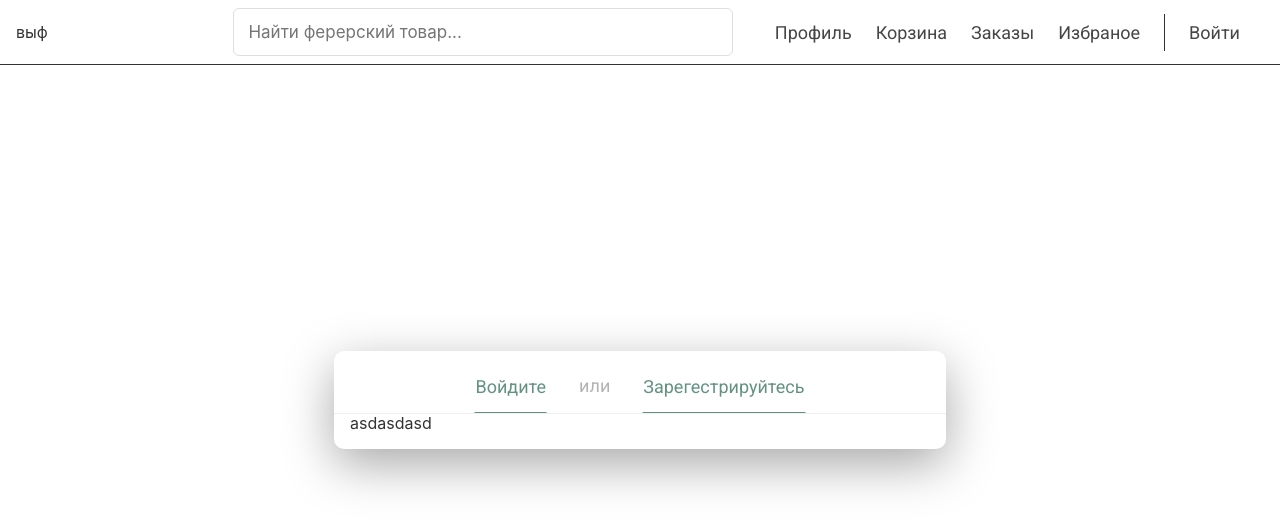
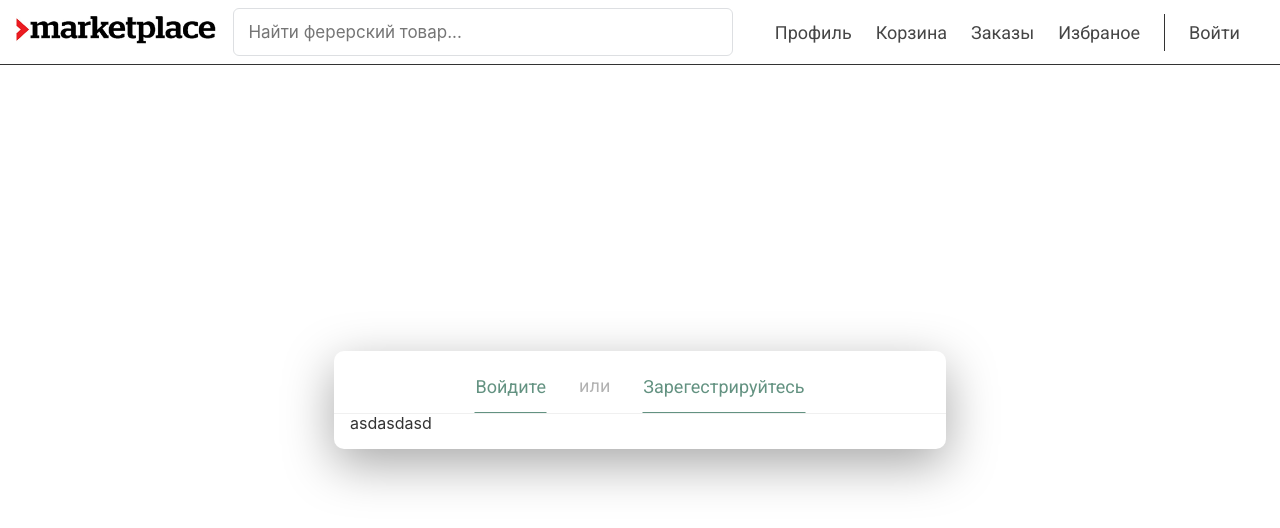
Before and after one commit to NimbleFIsh/marketplace, a Svelte app: page / in a window 1280 px wide. Shown: the top 528 px of the page. Built offline with nearby package versions, Linux system fonts and the light colour scheme; some icons are missing.

Commit message:
add marketplace logotype

```diff
--- a/src/components/Header.svelte
+++ b/src/components/Header.svelte
@@ -1,18 +1,18 @@
 <script lang="ts">
-    import Icon from "@iconify/svelte"
-
+    import Icon from "@iconify/svelte";
+    import {navigate} from "svelte-routing";
 </script>
 
 <header class="header">
     <div class="header-inner">
-        <div class="header-inner-logo">
-            выф
+        <div class="header-inner-logo" on:click={() => navigate('/')}>
+            <img src="/img/Logo.jpg" alt="marketplace logo" />
         </div>
         <div class="header-inner-search">
             <div class="search-field">
-                <input class="search-field-input" placeholder="Найти ферерский товар...">
+                <input class="search-field-input" placeholder="Найти ферерский товар..." />
                 <div class="search-field-icon-holder">
-                    <Icon class="search-field-icon" icon="bi:search"/>
+                    <Icon class="search-field-icon" icon="bi:search" />
                 </div>
             </div>
         </div>
@@ -54,6 +54,10 @@
 
     .header-inner-logo {
         width: 200px;
+    }
+
+    .header-inner-logo > img {
+        width: inherit;
     }
 
     .header-inner-search {
@@ -120,11 +124,13 @@
         margin: 0 4px;
         padding: 8px;
         box-sizing: border-box;
+        cursor: pointer;
     }
 
     .header-inner-enter {
         margin: 0 8px;
         padding: 0 16px;
+        cursor: pointer;
     }
 
 </style>
```
Also changed, not shown: public/img/Logo.jpg (added), 1 other file (tests, documents, lock files or other folders).
